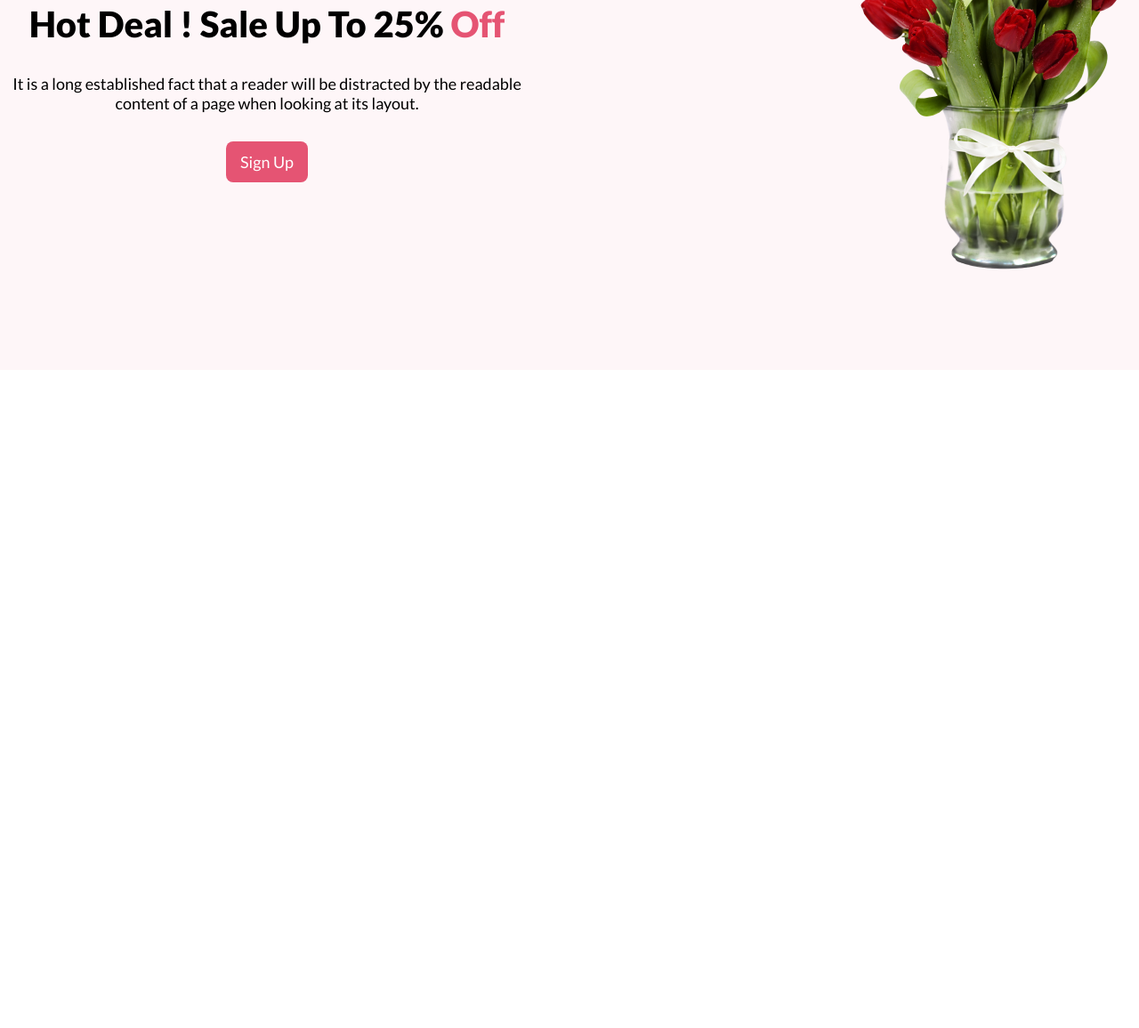
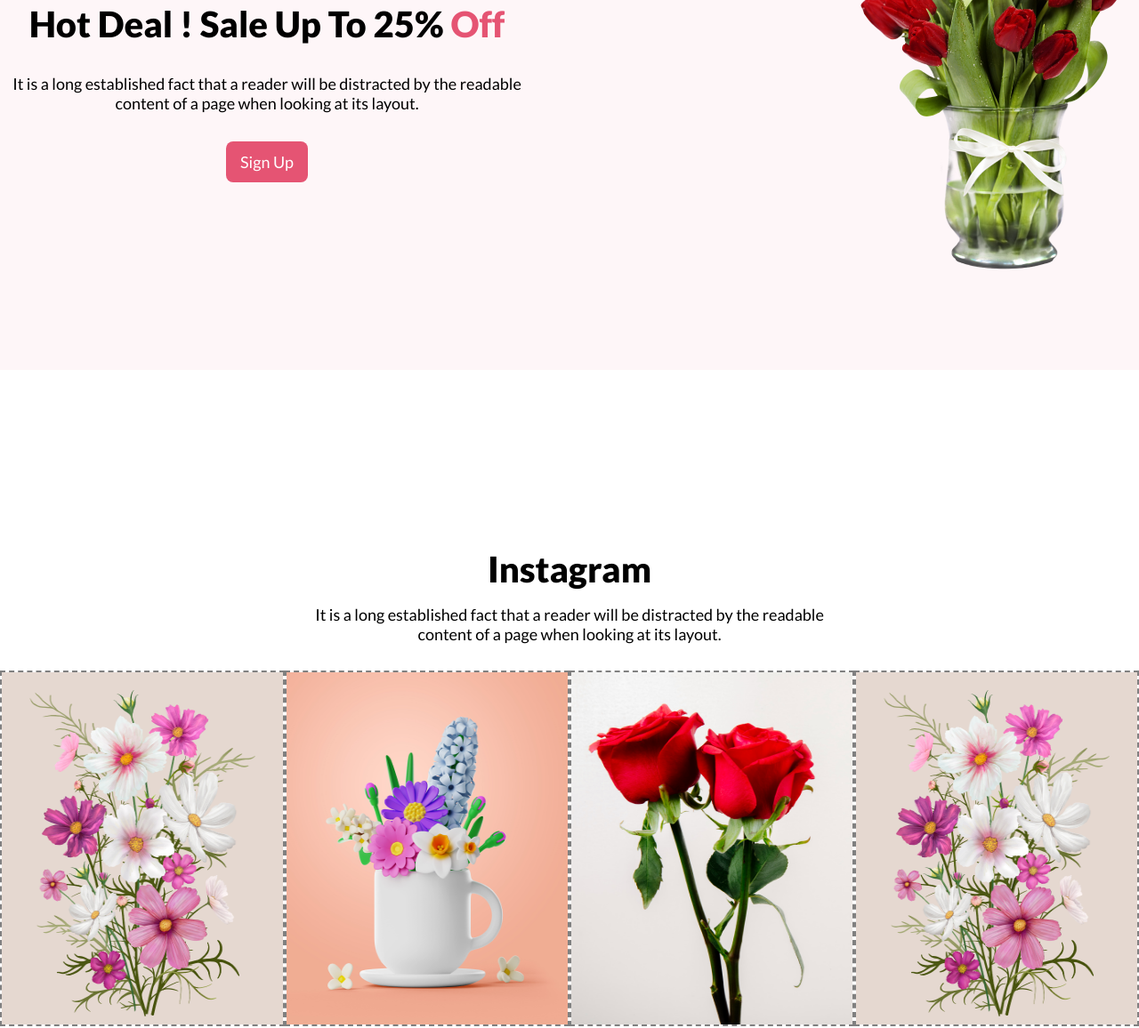
Before and after one commit to md-maruf-billa/Flower-shop-practice, a plain HTML site: page index.html in a window 1280 px wide. Shown: the part 2593-3749 px from the top of the page at 89% size. Before the commit the page ends 3009 px from the top, so only its background shows below. Drawn offline with Linux system fonts and the light colour scheme.

Commit message:
add: added showcase section

```diff
--- a/Styles/Styles.css
+++ b/Styles/Styles.css
@@ -194,3 +194,22 @@ nav {
     padding: 100px 0;
     background-color: rgba(229, 84, 115, 0.05);
 }
+
+
+
+/* --------showcase style---*/
+.showcase-image-container{
+    width: 325px;
+    height: 400px;
+    border: 2px dashed grey;
+}
+.showcase-image{
+    width: 100%;
+    height: 100%;
+}
+.showcase-section{
+    display: flex;
+    align-items: center;
+    justify-content: space-between;
+    margin-top: 30px;
+}
--- a/index.html
+++ b/index.html
@@ -149,6 +149,38 @@
 
         </section>
 
+
+
+        <!-- ----Showcase Section------ -->
+
+        <section class=" container">
+            <div class="section-container">
+                <div class="section-content">
+                    <h3 class="section-heading">Instagram</h3>
+                    <p>
+                        It is a long established fact that a reader will be distracted by the readable content of a page
+                        when looking at its layout.
+                    </p>
+                </div>
+            </div>
+
+            <!-- ------images--- -->
+            <div class="showcase-section">
+                <div class="showcase-image-container">
+                    <img class="showcase-image" src="./Images/Rectangle 4.png" alt="">
+                </div>
+                <div class="showcase-image-container">
+                    <img class="showcase-image" src="./Images/Rectangle 5.png" alt="">
+                </div>
+                <div class="showcase-image-container">
+                    <img class="showcase-image" src="./Images/Rectangle 6.png" alt="">
+                </div>
+                <div class="showcase-image-container">
+                    <img class="showcase-image" src="./Images/Rectangle 4.png" alt="">
+                </div>
+            </div>
+        </section>
+
     </main>
 
     <footer>
```
